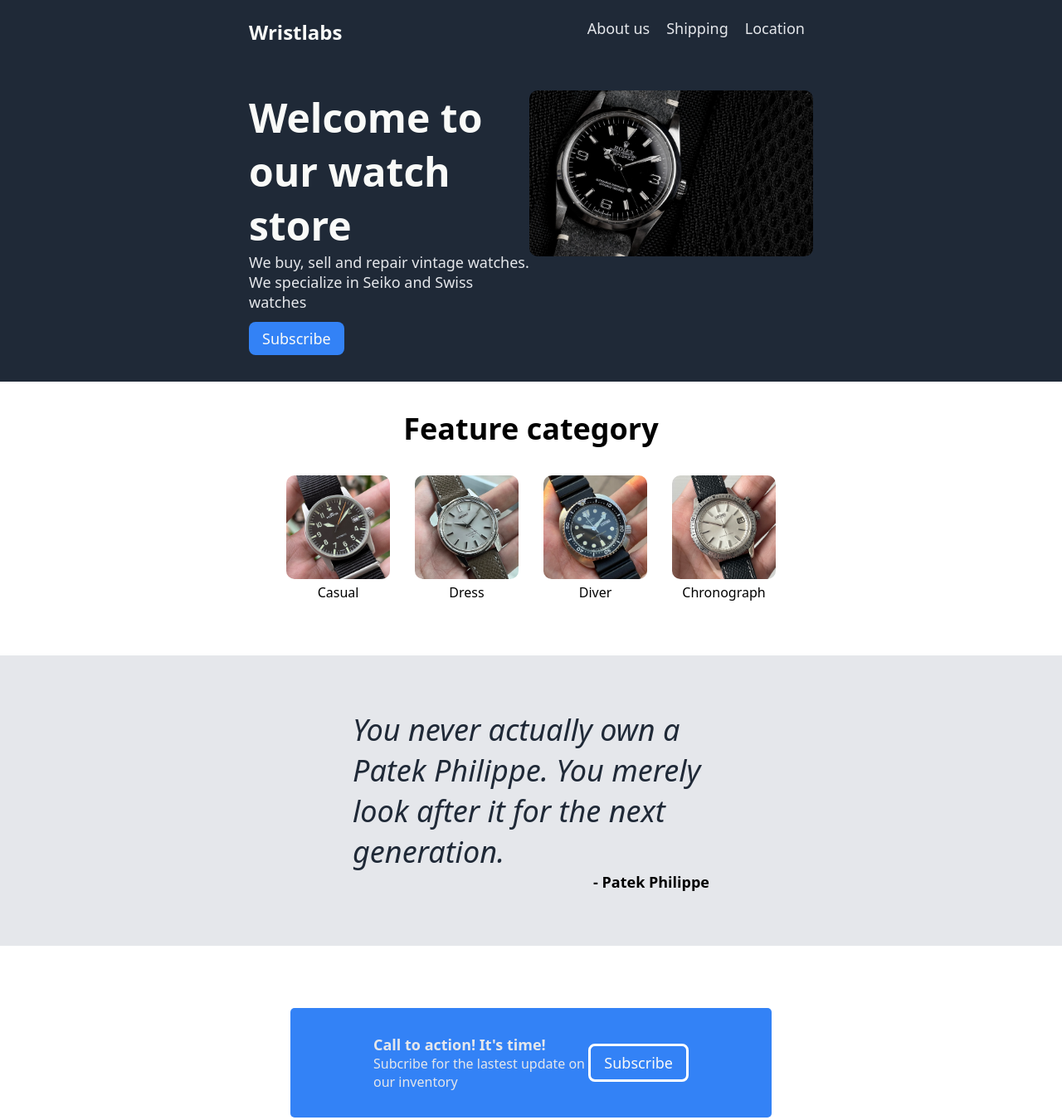
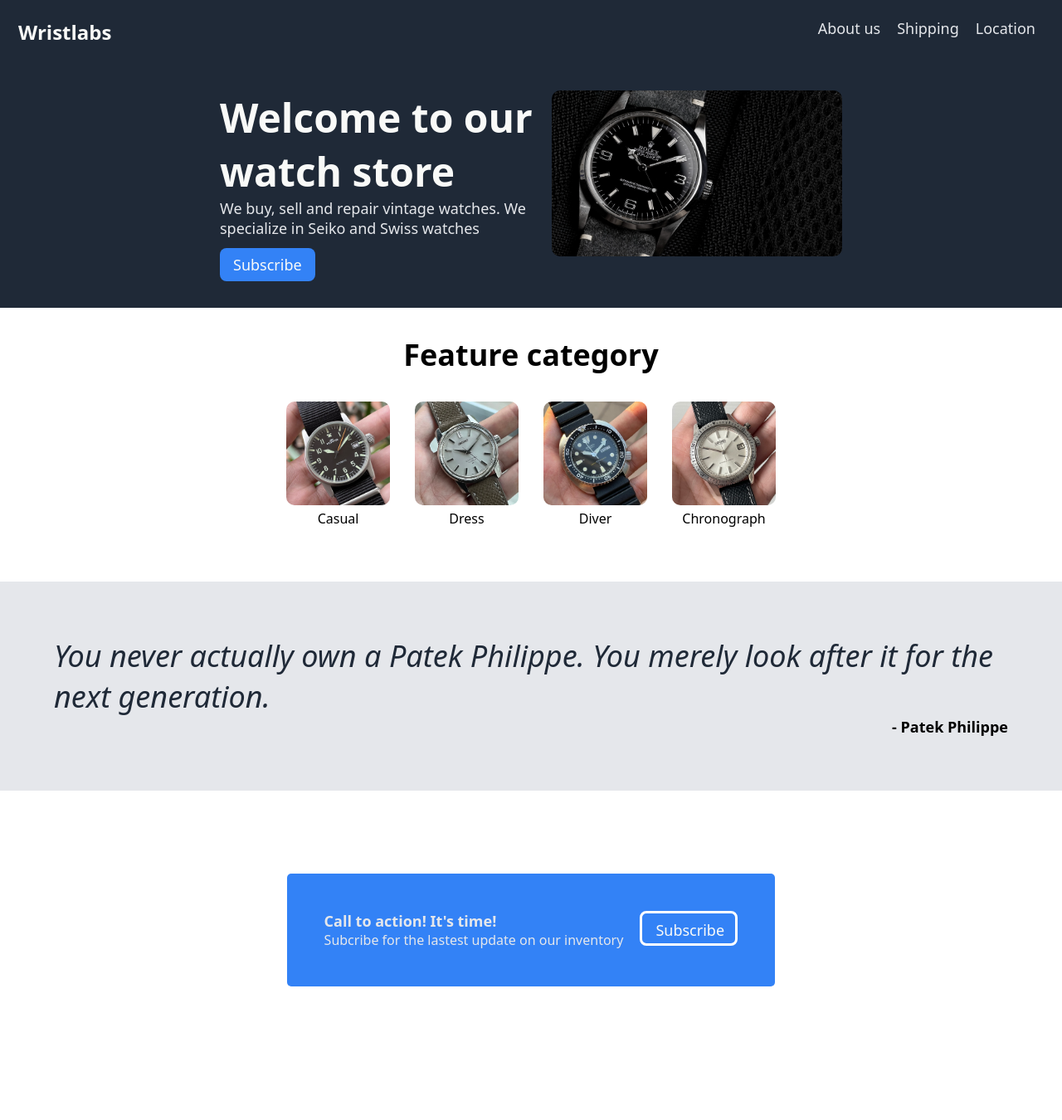
Before and after one commit to karlenko123/Landing-page, a plain HTML site: page index.html in a window 1280 px wide. Shown: the whole page at 83% size. After the commit the page ends 1289 px from the top, so only its background shows below. Drawn offline with Linux system fonts and the light colour scheme.

Commit message:
Update some styling

```diff
--- a/index.html
+++ b/index.html
@@ -1,9 +1,6 @@
 <!DOCTYPE html>
 <html lang="en">
 <head>
-    <meta charset="UTF-8">
-    <meta http-equiv="X-UA-Compatible" content="IE=edge">
-    <meta name="viewport" content="width=device-width, initial-scale=1.0">
     <title>Landing Page</title>
     <link href="./style.css" rel="stylesheet">
 </head>
@@ -51,10 +48,12 @@
     </div>
     <div class="section-4">
         <div class="container-4">
-            <div class="title-4">Call to action! It's time!</div>
-            <div class="text">Subcribe for the lastest update on our inventory</div>
+            <div class="content">
+                <div class="title-4">Call to action! It's time!</div>
+                <div class="text">Subcribe for the lastest update on our inventory</div>
+            </div>
+            <div class="button">Subscribe</div>
         </div>
-        <div class="button">Subscribe</div>
     </div>
 
 </body>
--- a/style.css
+++ b/style.css
@@ -10,7 +10,7 @@ body    {
     display: flex;
     justify-content: space-between;
     background-color: #1f2937;
-    padding: 22px 300px;
+    padding: 22px;
 }
 
 .text-1    {
@@ -44,13 +44,16 @@ a   {
 .section-1  {
     display: flex;
     background-color: #1f2937;
-    justify-content: space-between;
-    padding: 32px 300px;
+    justify-content: center;
+    padding: 32px;
+    gap: ;
 }
 
 .container-1 {
     display: flex;
     flex-direction: column;
+    flex-wrap: wrap;
+    width: 400px;
 }
 
 .button {
@@ -84,6 +87,7 @@ a   {
     display: flex;
     justify-content: center;
     gap: 30px;
+    flex-wrap: wrap;
 }
 
 .section-3  {
@@ -91,7 +95,7 @@ a   {
     display: flex;
     flex-direction: column;
     align-items: center;
-    padding: 65px 425px;
+    padding: 65px;
 }
 
 .quote  {
@@ -108,19 +112,32 @@ a   {
 }
 
 .section-4  {
-    background-color: #3382f6;
-    margin: 75px 350px;
-    border-radius: 5px;
+    background-color: white;
     display: flex;
-    justify-content: space-between;
-    padding: 32px 100px;
+    justify-content: center;
     align-items: center;
-    color: #e5e7eb;
+    margin: 100px;
 }
 
+.container-4    {
+    color: #e5e7eb;
+    background-color: #3382f6;
+    display: flex;
+    padding: 45px;
+    border-radius: 5px;
+    gap: 20px;
+
+}
 .section-4 .button  {
     border: solid white;
     margin: 0;
+    width: 80px;
+    height: 20px;
+}
+
+.content    {
+    flex-direction: column;
+    display: flex;
 }
 
 .title-4    {
```
